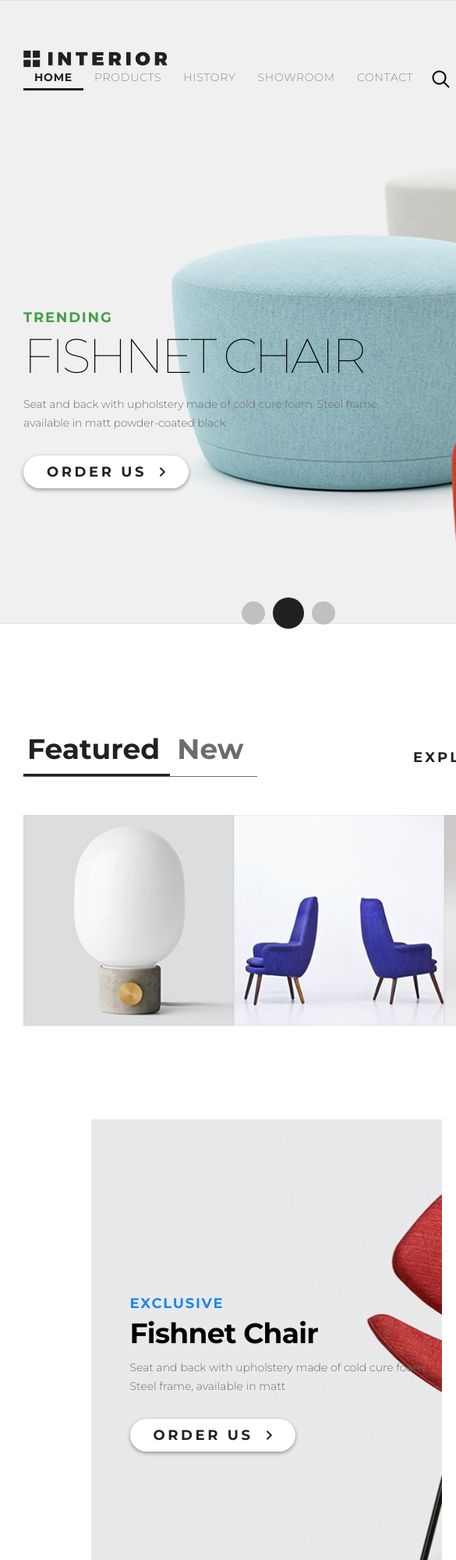
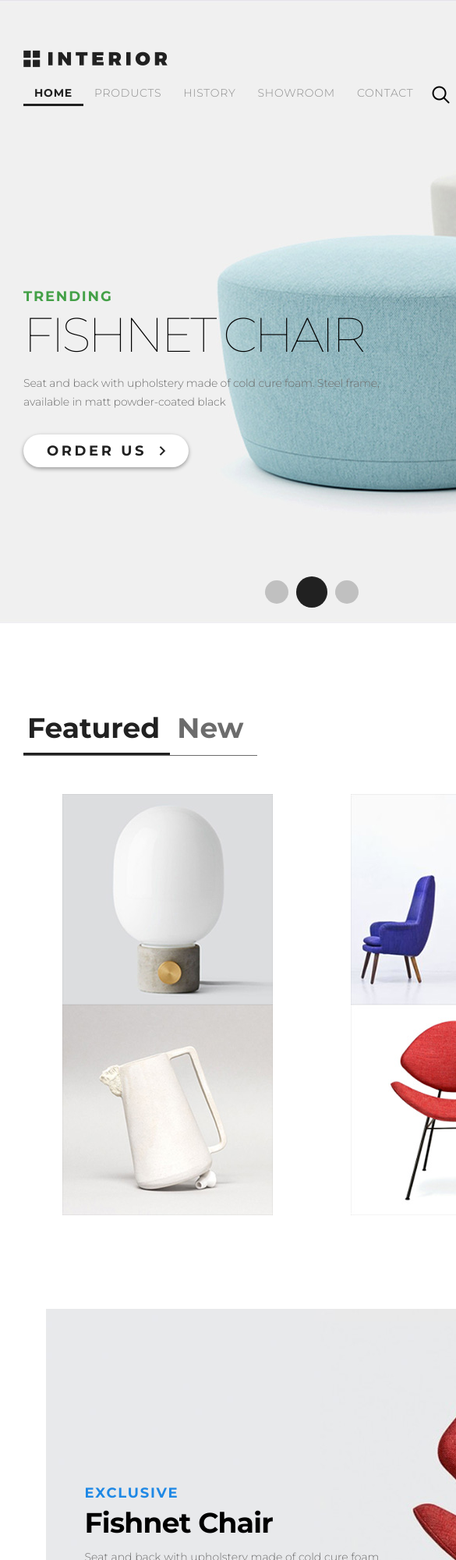
Before and after one commit to bdmitrii/dm1tr11.github.io, a plain HTML site: page index.html in a window 390 px wide. Shown: the top 2000 px of the page at 78% size, 585 px wide, since content can reach past the window. Drawn offline with Linux system fonts and the light colour scheme.

Commit message:
some adaptive changes

```diff
--- a/css/styles.css
+++ b/css/styles.css
@@ -15,13 +15,13 @@ ul {
 
 .main-container {
     max-width: 1366px;
-    min-width: 683px;
+    min-width: 800px;
     margin: 0 auto;
 }
 
 .container {
     max-width: 1170px;
-    min-width: 740px;
+    min-width: 800px;
     margin: 0 auto;
 }
 
@@ -35,11 +35,13 @@ ul {
 .header-nav {
     display: flex;
     flex-wrap: wrap;
+    height: 50px;
     justify-content: space-between;
 }
 
 .logo {
     margin-right: 370px;
+    margin-bottom: 20px;
 }
 
 .main-nav ul {
@@ -86,7 +88,7 @@ a.main-nav-selected {
 
 .header-info {
     width: 470px;
-    margin-top: 280px;
+    margin-top: 255px;
     vertical-align: top;
 }
 
@@ -256,7 +258,7 @@ a.main-nav-selected {
 .products-list {
     display: flex;
     margin-top: 50px;
-    flex-direction: row;
+    flex-flow: row wrap;
     justify-content: space-between;
     width: 100%;
 
@@ -322,7 +324,7 @@ a.main-nav-selected {
 }
 
 .item-exclusive {
-    width: 50%;
+    width: 100%;
     max-width: 683px;
     min-width: 450px;
     height: 683px;
@@ -348,10 +350,6 @@ a.main-nav-selected {
     line-height: 24px;
     font-weight: 300;
     color: #6c6c6c;
-}
-
-.item-exclusive-status {
-
 }
 
 .item-exclusive-name {
@@ -517,7 +515,7 @@ a.main-nav-selected {
 .footer-top {
     display: flex;
     flex-flow: row wrap;
-    justify-content: flex-start;
+    justify-content: space-between;
 }
 
 .footer-contacts,
@@ -537,7 +535,6 @@ a.main-nav-selected {
 
 .footer-contacts {
     width: 270px;
-    margin-right: 30px;
 }
 
 .contacts-info {
@@ -558,7 +555,6 @@ a.main-nav-selected {
 
 .footer-info {
     width: 470px;
-    margin-right: 30px;
 }
 
 .info-cols {
@@ -694,6 +690,12 @@ a.main-nav-selected {
     color: #6c6c6c;
 }
 
+@media screen and (max-width: 900px) {
+    .products-list {
+        justify-content: space-around;
+    }
+}
+
 /* PRODUCTS */
 
 .page-products .header {
```
